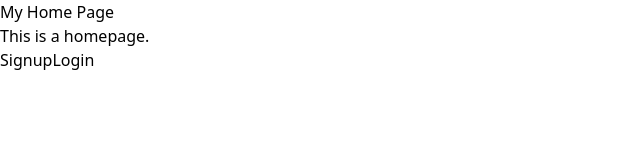
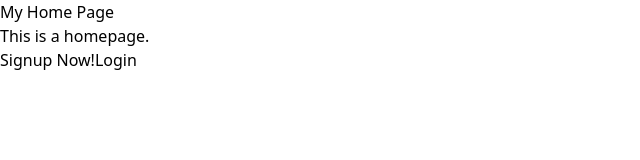
Before and after one commit to AbdusSamadAli/MERN-AWSEC2, a React (Vite) app in the folder Frontend/my-react-app/: page / in a window 1280 px wide. Shown: the top 160 px of the page, without its empty margins (0-640 px from the left). Built offline with nearby package versions, Linux system fonts and the light colour scheme.

Commit message:
made changes

```diff
--- a/Frontend/my-react-app/src/components/Home.jsx
+++ b/Frontend/my-react-app/src/components/Home.jsx
@@ -10,7 +10,7 @@ function Home() {
       <div className="mt-4 flex space-x-4">
         <Link to="/signup">
           <button className="px-6 py-2 bg-blue-500 text-white rounded-lg hover:bg-blue-600">
-            Signup
+            Signup Now!
           </button>
         </Link>
         <Link to="/login">
```
